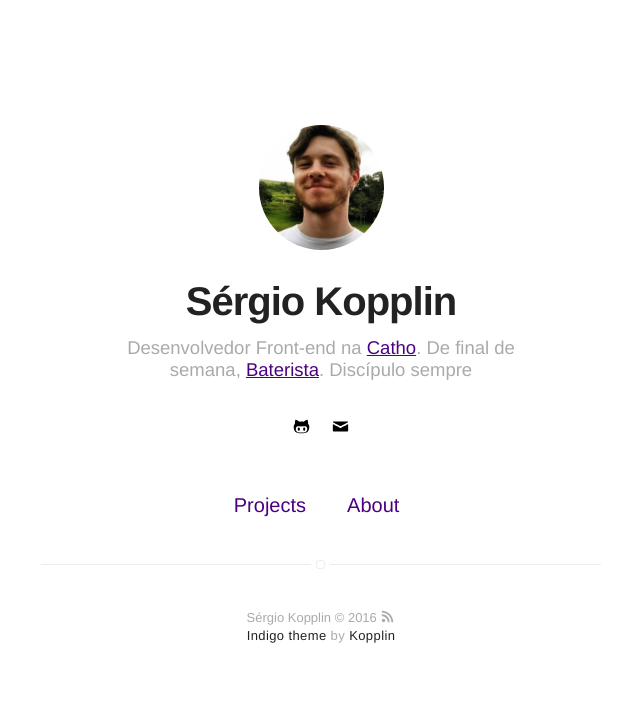
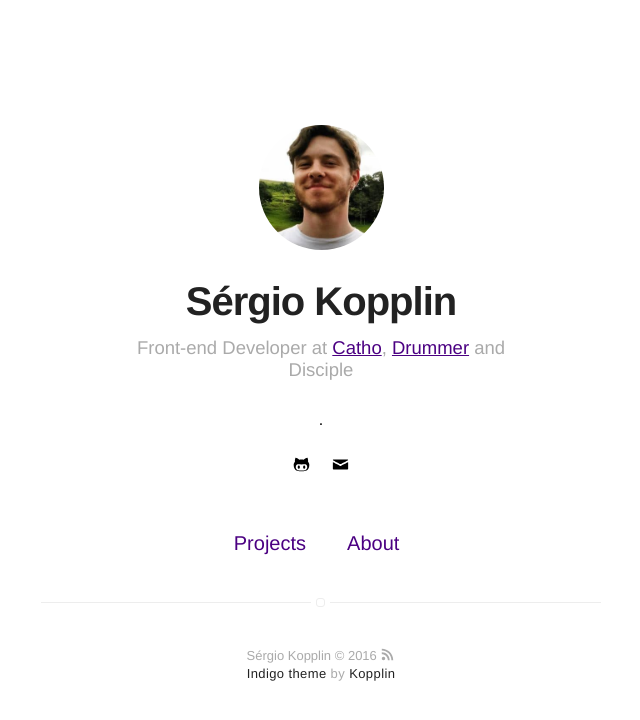
Before and after one commit to maria-oszlop/projekt, a Jekyll site: the page built from index.html, in a window 1280 px wide. Shown: the top 720 px of the page, without its empty margins (319-959 px from the left). Built offline with Jekyll 4.4.1, drawn with Linux system fonts in a browser that asks for light colours.

Commit message:
english for some pages

```diff
--- a/_config.yml
+++ b/_config.yml
@@ -1,6 +1,6 @@
 # main text of home
 name: Sérgio Kopplin
-bio: 'Desenvolvedor Front-end na Catho'
+bio: 'Front-end Developer at Catho'
 
 # if it's an external image, update below for true
 external-image: false
--- a/_includes/header.html
+++ b/_includes/header.html
@@ -11,7 +11,7 @@
         </a>
 
         <h1 class="title">{{ site.name }}</h1>
-        <h2 class="description">Desenvolvedor Front-end na <a href="http://{{ site.office }}" target="_blank">Catho</a>. De final de semana, <a href="http://youtube.com/{{ site.youtube }}" target="_blank">Baterista</a>. Discípulo sempre</h2>
+        <h2 class="description">Front-end Developer at <a href="http://{{ site.office }}" target="_blank">Catho</a>, <a href="http://youtube.com/{{ site.youtube }}" target="_blank">Drummer</a> and Disciple</h2>.
 
         {% include social-links.html %}
     </header>
```
